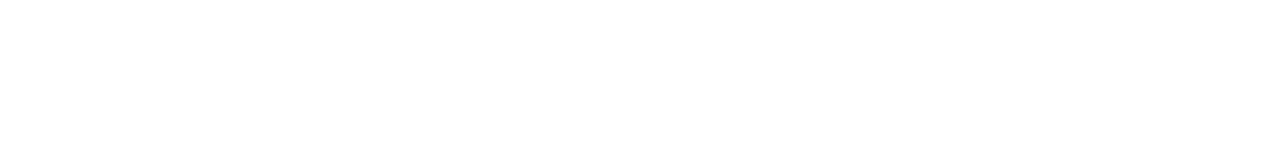
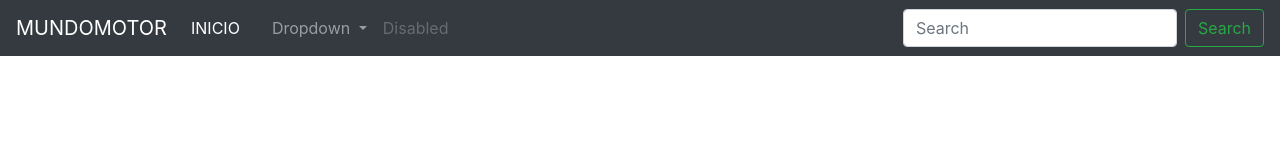
Before and after one commit to FranciscoJoseCaroCarazo/Lenguaje-de-Marcas, a plain HTML site: page index.html in a window 1280 px wide. Drawn offline with nearby package versions, Linux system fonts and the light colour scheme.

Commit message:
Resubida

```diff
--- a/index.html
+++ b/index.html
@@ -1,2 +1,50 @@
 <!DOCTYPE html>
 <html lang="en">
+<head>
+    <meta charset="UTF-8">
+    <meta name="viewport" content="width=device-width, initial-scale=1.0">
+    <meta http-equiv="X-UA-Compatible" content="ie=edge">
+    <title>MundoMotor</title>
+    <!--Enlace para los CSS-->
+    <link rel="stylesheet" href="https://stackpath.bootstrapcdn.com/bootstrap/4.3.1/css/bootstrap.min.css" integrity="sha384-ggOyR0iXCbMQv3Xipma34MD+dH/1fQ784/j6cY/iJTQUOhcWr7x9JvoRxT2MZw1T" crossorigin="anonymous">
+
+
+</head>
+<body>
+        <nav class="navbar navbar-expand-lg navbar-dark bg-dark">
+            <a class="navbar-brand" href="#">MUNDOMOTOR</a>
+            <button class="navbar-toggler" type="button" data-toggle="collapse" data-target="#navbarSupportedContent" aria-controls="navbarSupportedContent" aria-expanded="false" aria-label="Toggle navigation">
+                <span class="navbar-toggler-icon"></span>
+            </button>
+
+            <div class="collapse navbar-collapse" id="navbarSupportedContent">
+                <ul class="navbar-nav mr-auto">
+                <li class="nav-item active">
+                    <a class="nav-link" href="#">INICIO <span class="sr-only">(current)</span></a>
+                </li>
+                <li class="nav-item">
+                    <a class="nav-link" href="#"></a>
+                </li>
+                <li class="nav-item dropdown">
+                    <a class="nav-link dropdown-toggle" href="#" id="navbarDropdown" role="button" data-toggle="dropdown" aria-haspopup="true" aria-expanded="false">
+                    Dropdown
+                    </a>
+                    <div class="dropdown-menu" aria-labelledby="navbarDropdown">
+                        <a class="dropdown-item" href="#">Action</a>
+                        <a class="dropdown-item" href="#">Another action</a>
+                        <div class="dropdown-divider"></div>
+                        <a class="dropdown-item" href="#">Something else here</a>
+                    </div>
+                </li>
+                <li class="nav-item">
+                    <a class="nav-link disabled" href="#" tabindex="-1" aria-disabled="true">Disabled</a>
+                </li>
+                </ul>
+                <form class="form-inline my-2 my-lg-0">
+                    <input class="form-control mr-sm-2" type="search" placeholder="Search" aria-label="Search">
+                    <button class="btn btn-outline-success my-2 my-sm-0" type="submit">Search</button>
+                </form>
+            </div>
+        </nav>
+</body>
+</html>
```
